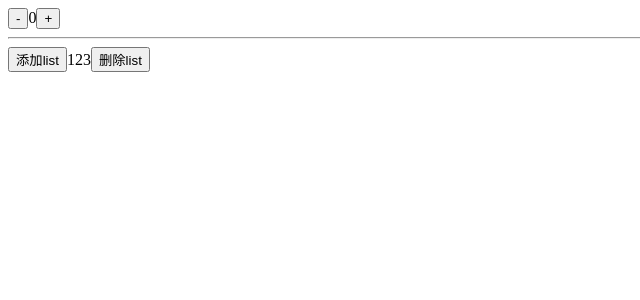
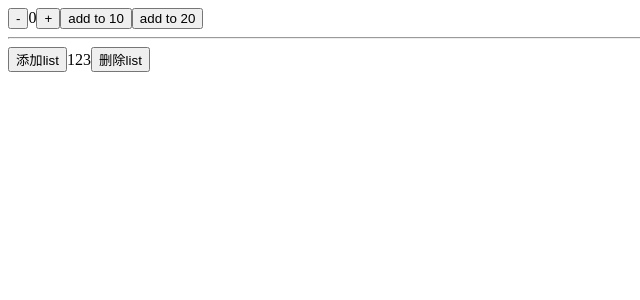
Before and after one commit to bobi-usa/react-course-heima, a JavaScript app: page / in a window 1280 px wide. Shown: the top 300 px of the page, without its empty margins (0-640 px from the left). Built offline with nearby package versions, Linux system fonts and the light colour scheme.

Commit message:
action传参

```diff
--- a/src/App.js
+++ b/src/App.js
@@ -1,6 +1,6 @@
 import { useDispatch, useSelector } from "react-redux"
 // 导入actionCreator
-import { increment, decrement } from './store/modules/counterStore'
+import { increment, decrement, addToNum } from './store/modules/counterStore'
 // 用于自己测试
 import { addList, deleteList } from "./store/modules/testStore"
 
@@ -17,6 +17,8 @@ const App = () => {
       <button onClick={() => { dispatch(decrement()) }}>-</button>
       {count}
       <button onClick={() => { dispatch(increment()) }}>+</button>
+      <button onClick={() => { dispatch(addToNum(10)) }}>add to 10</button>
+      <button onClick={() => { dispatch(addToNum(20)) }}>add to 20</button>
 
       {/* 用于自己测试 */}
       <hr />
--- a/src/store/modules/counterStore.js
+++ b/src/store/modules/counterStore.js
@@ -21,11 +21,14 @@ const counterStore = createSlice({
     decrement(state) {
       state.count--
     },
+    addToNum(state, action) {
+      state.count = action.payload
+    },
   }
 })
 
 // 解构出来actionCreator函数，用来生成action对象
-const { increment, decrement } = counterStore.actions
+const { increment, decrement, addToNum } = counterStore.actions
 console.log('aactions', counterStore.actions)
 // 获取reducer
 const counterReducer = counterStore.reducer
@@ -34,6 +37,7 @@ const counterReducer = counterStore.reducer
 export {
   increment,
   decrement,
+  addToNum,
 }
 // 以默认导出的方式导出reducer
 export default counterReducer
```
